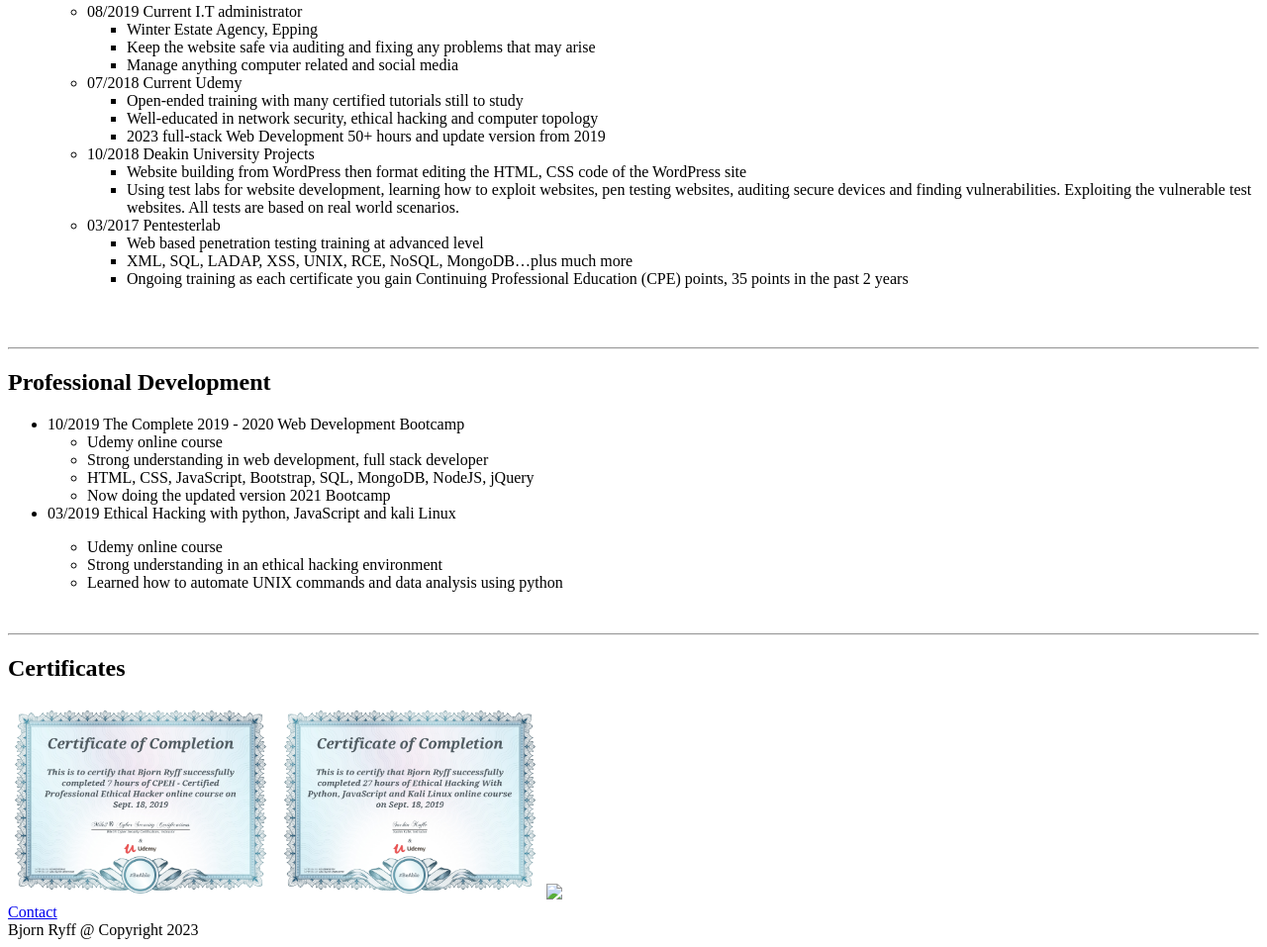
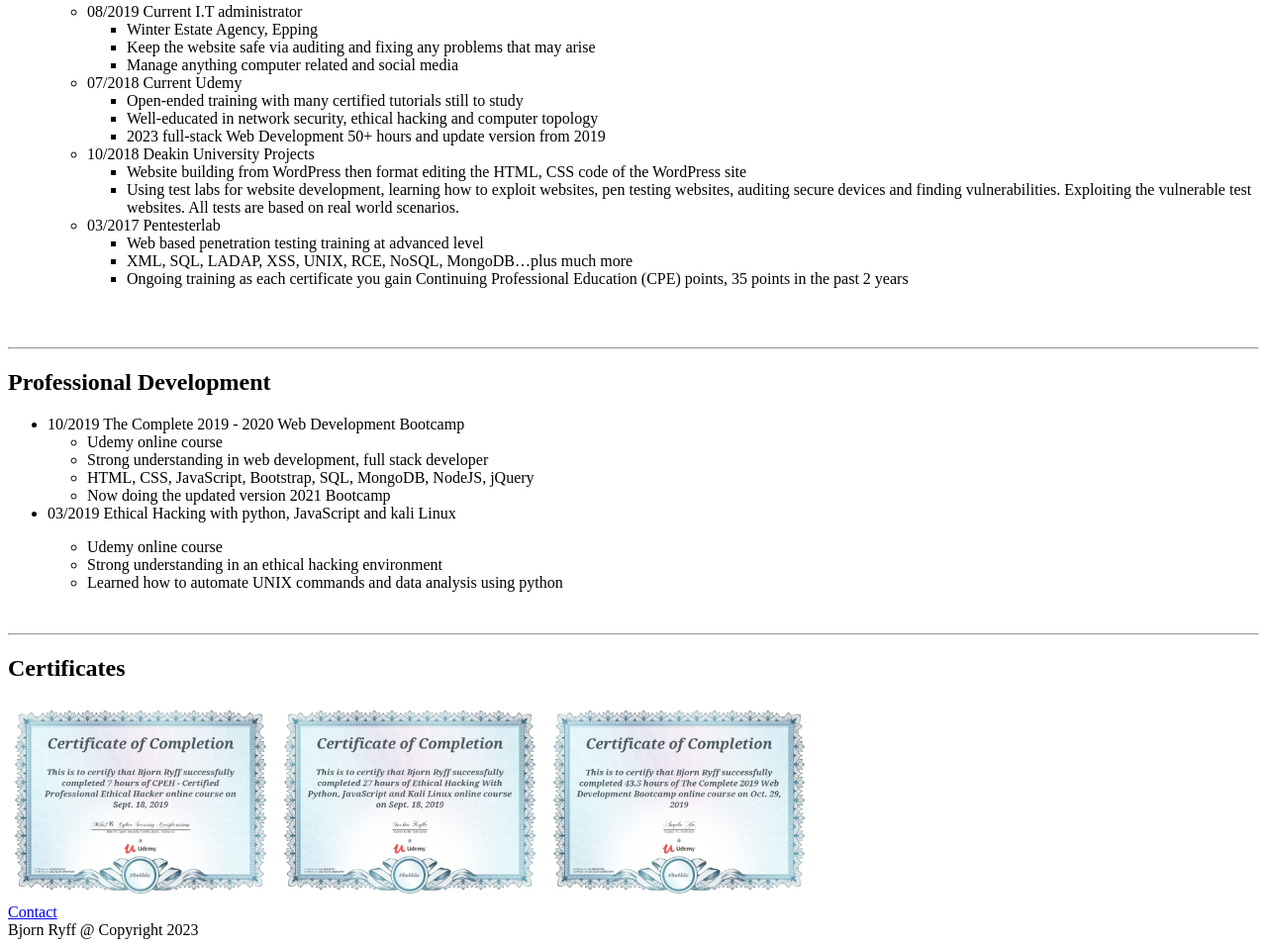
Before and after one commit to bearms/Resume, a plain HTML site: page index.html in a window 1280 px wide. Shown: the part 990-1947 px from the top of the page at 99% size. Drawn offline with Linux system fonts and the light colour scheme; the site is published under a folder, as on GitHub Pages, so addresses that start at the root find nothing.

Commit message:
index.html

```diff
--- a/index.html
+++ b/index.html
@@ -133,7 +133,7 @@
     <h2>Certificates</h2>
     <img src="./assests/images/cert1.jpg" height="200">
     <img src="./assests/images/cert2.jpg" height="200">
-    <img src="/assests/images/cert3.jpg" height="200">
+    <img src="./assests/images/cert3.jpg" height="200">
     <br />
     <a href="./contact.html">Contact</a>
 
```
